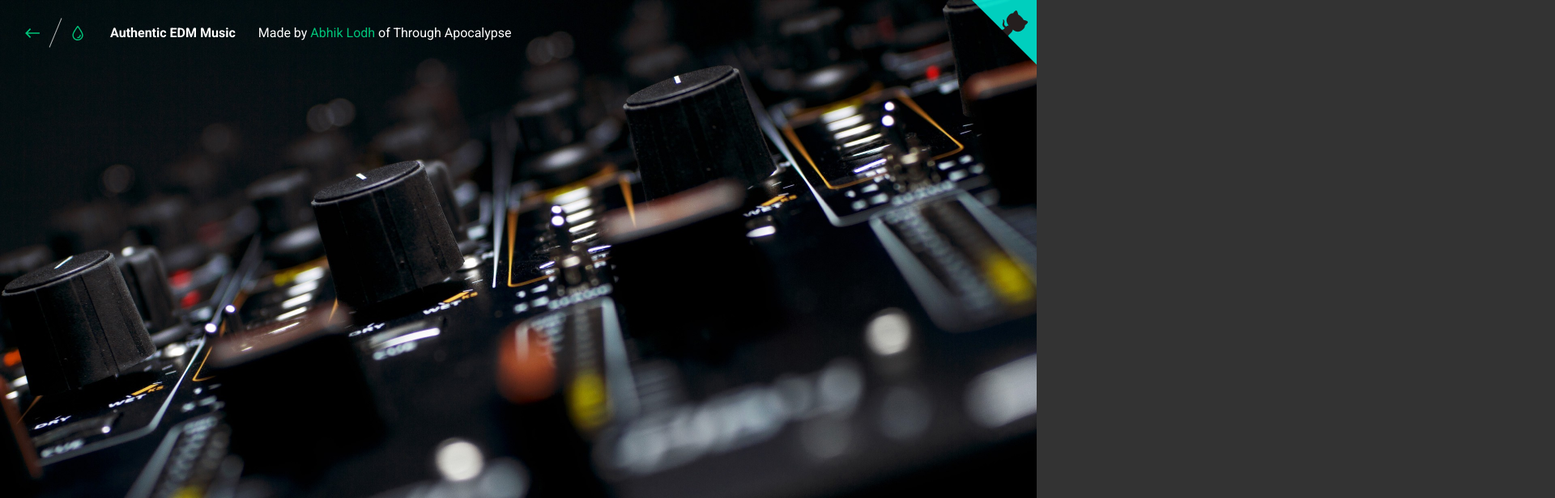
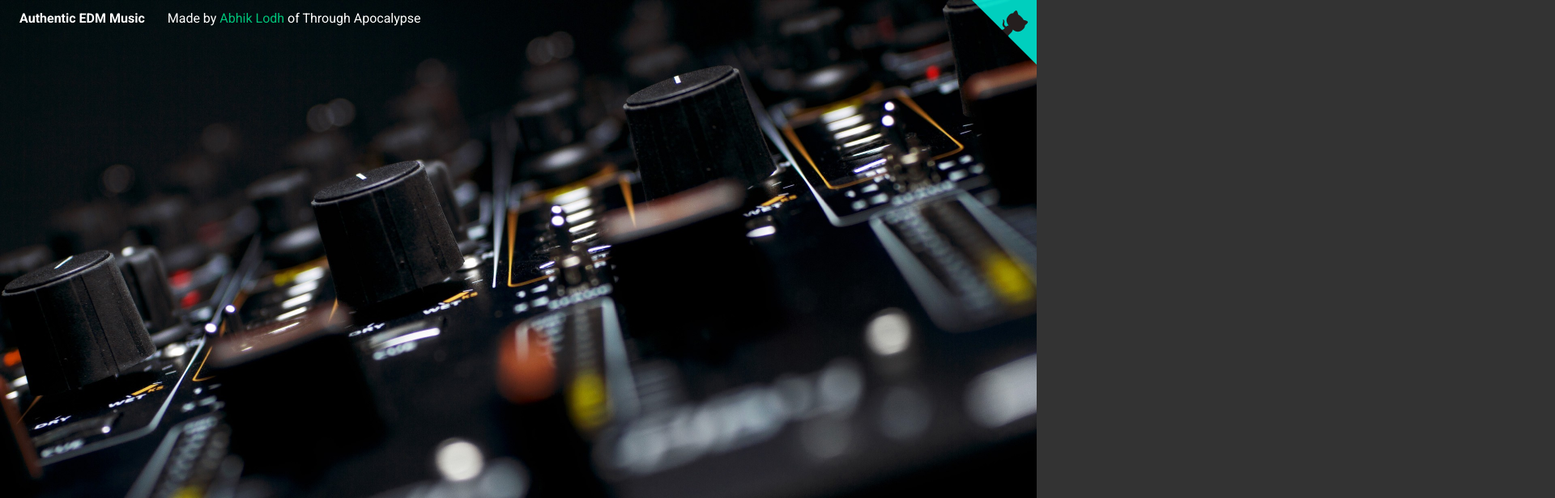
Before and after one commit to dj-gangsta/the-site, a plain HTML site: page index.html in a window 1280 px wide. Shown: the top 616 px of the page at 81% size, 1920 px wide, since content can reach past the window. Drawn offline with Linux system fonts and the light colour scheme.

Commit message:
Update index.html

```diff
--- a/index.html
+++ b/index.html
@@ -36,18 +36,6 @@
 		</svg>
 		<main>
 			<header class="codrops-header">
-				<div class="codrops-links">
-					<a class="codrops-icon codrops-icon--prev" href="http://tympanus.net/Development/FancyLetterAnimation/" title="Previous Demo">
-						<svg class="icon icon--arrow">
-							<use xlink:href="#icon-arrow"></use>
-						</svg>
-					</a>
-					<a class="codrops-icon codrops-icon--drop" href="http://tympanus.net/codrops/?p=28039" title="Back to the article">
-						<svg class="icon icon--drop">
-							<use xlink:href="#icon-drop"></use>
-						</svg>
-					</a>
-				</div>
 				<h1 class="codrops-header__title">Authentic EDM Music</h1>
 				<p class="codrops-header__tagline">Made by <a href="http://www.abhiklodh.me">Abhik Lodh</a> of Through Apocalypse</p>
 				<a href="https://github.com/codrops/SegmentEffect/" class="github-corner">
@@ -60,7 +48,7 @@
 			</header>
 			<!-- Initial markup -->
 			<div class="segmenter" style="background-image: url(img/5.jpg)"></div>
-            <h2 class="trigger-headline trigger-headline--hidden"><span>C</span><span>o</span><span>z</span><span>m</span><span>i</span><span>c</span></h2>
+            <h2 class="trigger-headline trigger-headline--hidden"><span>T</span><span>h</span><span>r</span><span>o</span><span>u</span><span>g</span><span>h</span><br><span>A</span><span>p</span><span>o</span><span>c</span><span>a</span><span>l</span><span>y</span><span>p</span><span>s</span><span>e</span></h2>
 			<div class="bottom-nav">
 				<button class="btn btn--trigger">Open</button>
 				<!--<nav class="codrops-demos">
```
